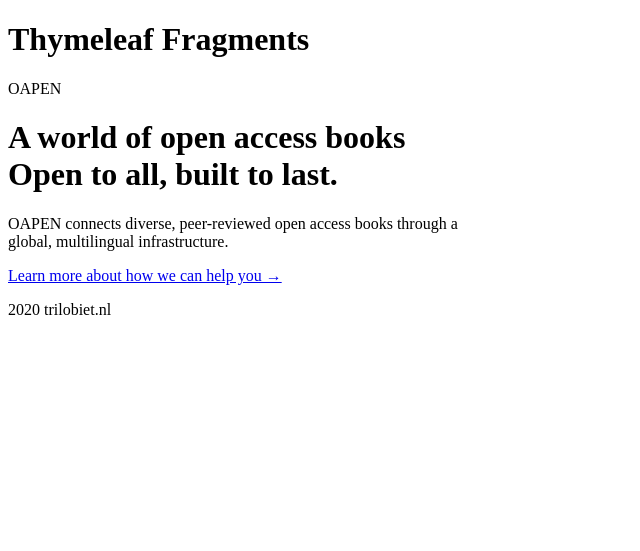
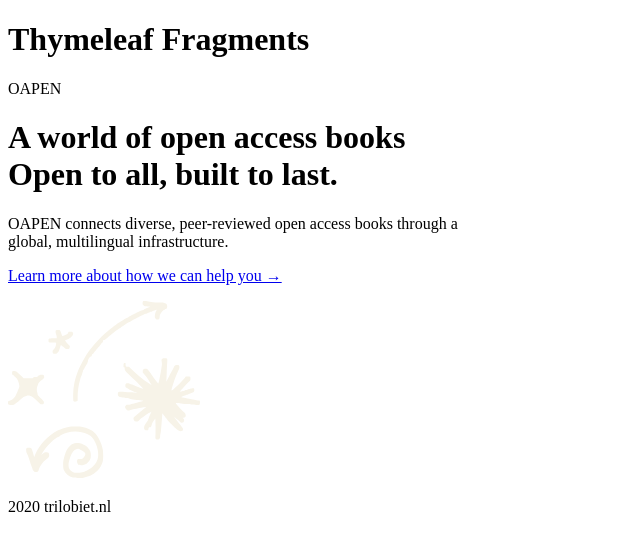
Before and after one commit to trilobiet/oapenwebsite, a Spring app: page /home/herotagline in a window 1280 px wide. Shown: the top 551 px of the page, without its empty margins (0-640 px from the left). Run offline with Thymeleaf, Linux system fonts and the light colour scheme; the template is opened without the code that fills it, so the values that code supplies are empty.

Commit message:
Add branded visuals

```diff
--- a/src/main/resources/templates/home/herotagline.html
+++ b/src/main/resources/templates/home/herotagline.html
@@ -11,20 +11,35 @@
 </div>
 
 <!--
-	Hero tagline and intro
+  Hero tagline + intro + doodle
 ~~~~~~~~~~~~~~~~~~~~~~~~~~~ -->
 <th:block th:fragment="tagline">
+  <div class="bulma-columns bulma-is-variable bulma-is-6 bulma-is-vcentered">
+
+    <!-- Tagline -->
+    <div class="bulma-column bulma-is-full-mobile bulma-is-two-thirds-tablet bulma-is-half-desktop">
       <p class="bulma-title bulma-has-text-weight-semibold bulma-is-5 bulma-mb-2">OAPEN</p>
-  <h1 class="bulma-title bulma-is-1 bulma-has-text-weight-semibold bulma-mb-4 bulma-mx-auto">
+      <h1 class="bulma-title bulma-is-2 bulma-has-text-weight-semibold bulma-mb-4 bulma-mx-auto">
         A world of open access books<br>
         Open to all, built to last.
       </h1>
-  <p class="bulma-is-size-5 bulma-mb-4 bulma-has-text-weight-light" style="max-width: 60ch;">
+      <p class="bulma-is-size-5 bulma-mb-4 bulma-has-text-weight-light" style="max-width:60ch;">
         OAPEN connects diverse, peer-reviewed open access books through a global, multilingual infrastructure.
       </p>
       <p class="bulma-is-size-5 bulma-mb-0 bulma-has-text-weight-light">
         <a th:href="@{'/about'}" class="bulma-link">Learn more about how we can help you →</a>
       </p>
+    </div>
+
+    <!-- Doodle: centered on mobile, right-aligned tablet+ -->
+    <div class="bulma-column bulma-is-full-mobile bulma-is-one-third-tablet bulma-is-half-desktop bulma-has-text-centered-mobile bulma-has-text-right-tablet bulma-has-text-right-desktop">
+      <img class="oa-doodle"
+           th:src="@{/static-assets/svg/doodles.svg}"
+           alt="" aria-hidden="true"
+           style="max-width: 15vw; width: auto; height:auto;">
+    </div>
+
+  </div>
 </th:block>
 
 <footer th:fragment="footer">
--- a/src/main/resources/templates/include/featuredtitles.html
+++ b/src/main/resources/templates/include/featuredtitles.html
@@ -18,7 +18,7 @@
 					th:style="'--star-url:url(' + @{/static-assets/svg/Star3.svg} + '); --star-size:32px; ' +
           '--star2-url:url(' + @{/static-assets/svg/Star2.svg} + '); --star2-size:24px; --star2-x:78%;'">
       <div class="bulma-level-left">
-        <h2 class="bulma-title bulma-is-4 bulma-pb-4 bulma-mb-0 bulma-has-text-weight-normal">New & noteworthy</h2>
+        <h2 class="bulma-title bulma-is-5 bulma-pb-4 bulma-mb-0 bulma-has-text-weight-normal">New & noteworthy</h2>
       </div>
     </header>
 
```
Also changed, not shown: src/main/resources/static/static-assets/svg/circle.svg (added), src/main/resources/static/static-assets/svg/doodles.svg. Lines whose indentation alone changed are shown as unchanged.
